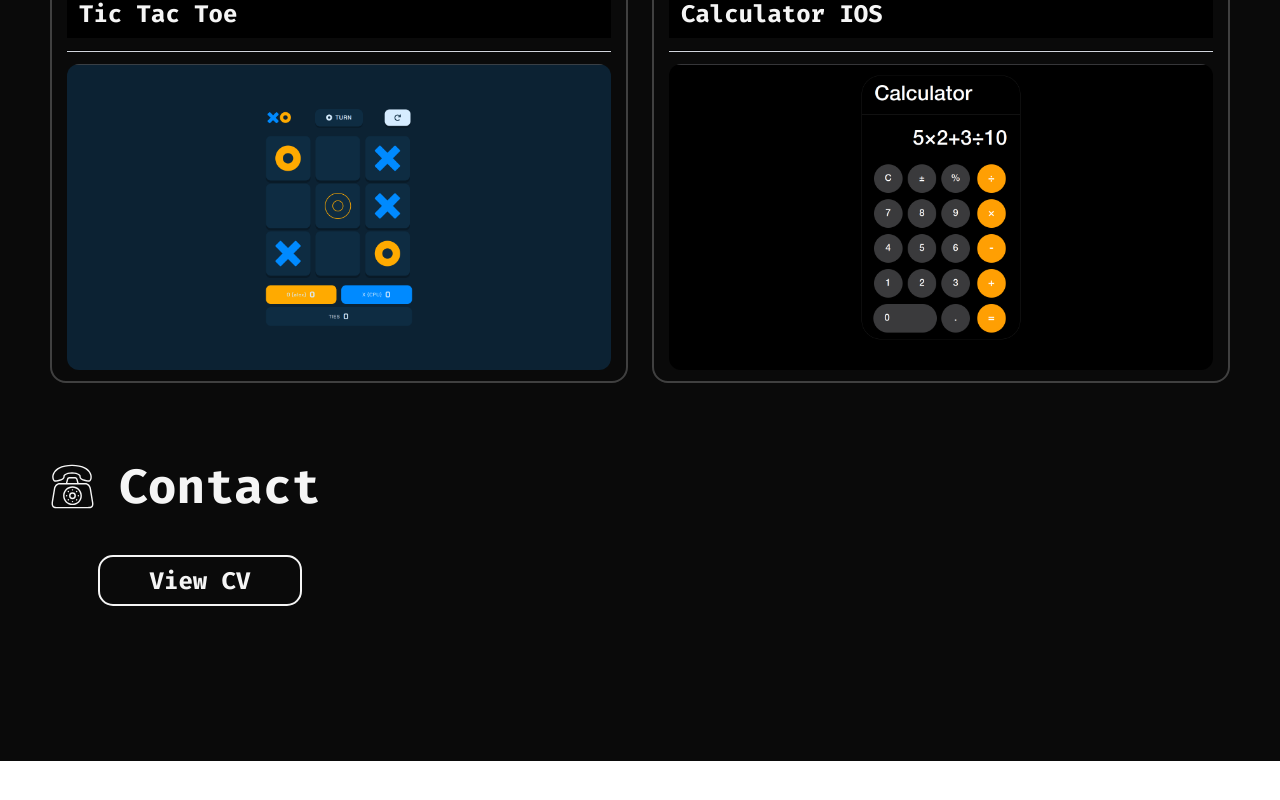
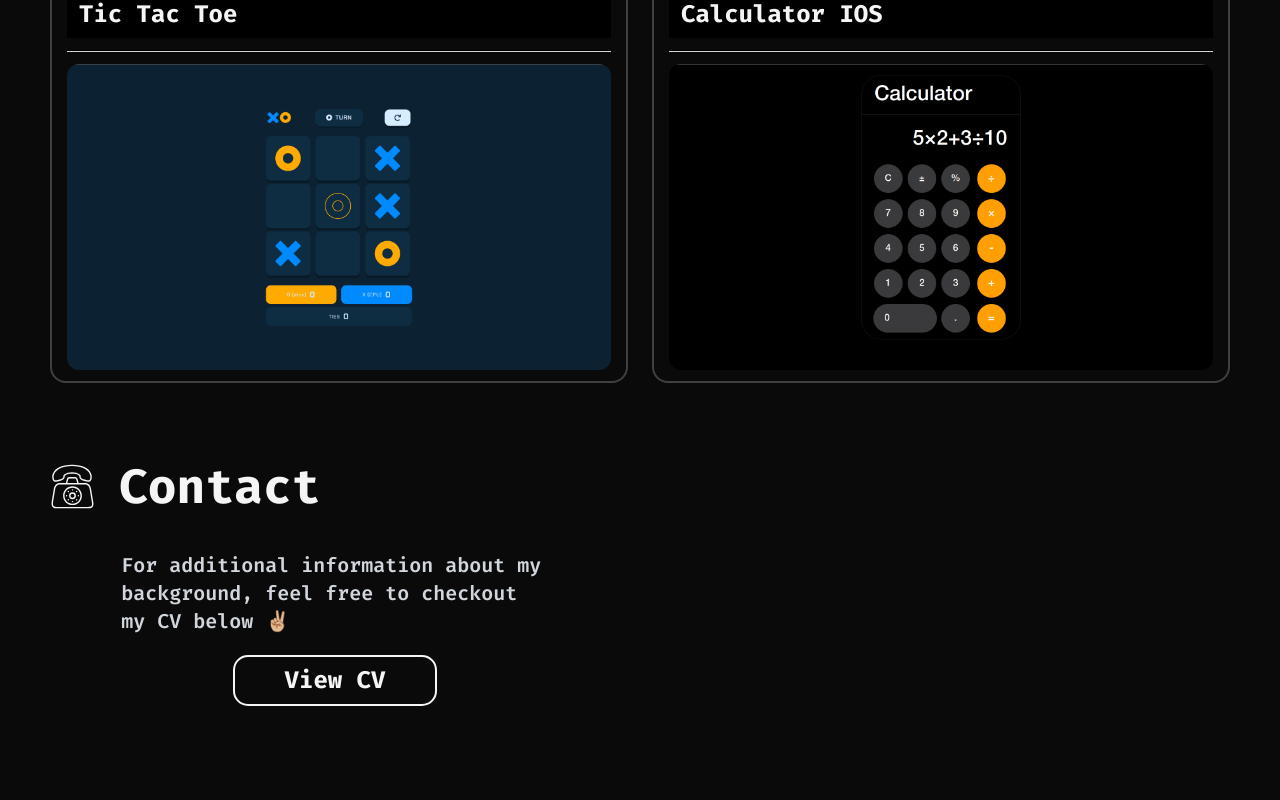
Before and after one commit to AlexanderMatveev2908/next-portfolio, a Next.js app: page / in a window 1280 px wide. Shown: the part 1957-2757 px from the top of the page. Before the commit the page ends 2718 px from the top, so only its background shows below. Built offline with nearby package versions, Linux system fonts and the light colour scheme.

Commit message:
added txt explanation cv

```diff
--- a/src/features/Contact/Contact.tsx
+++ b/src/features/Contact/Contact.tsx
@@ -16,9 +16,18 @@ const Contact: FC = () => {
         },
       }}
     >
-      <div className="w-full grid grid-cols-1 gap-10 sm:grid-cols-2">
-        <div className="w-[300px] h-[60px] flex justify-center items-center">
-          <FancyBtn />
+      <div className="w-full grid grid-cols-1 gap-10 lg:grid-cols-2">
+        <div className="w-full grid grid-cols-1 gap-5">
+          <div className="w-full flex max-w-[75%] justify-self-center">
+            <span className="txt__md font-semibold text-gray-300">
+              For additional information about my background, feel free to
+              checkout my CV below ✌🏼
+            </span>
+          </div>
+
+          <div className="flex justify-center items-center">
+            <FancyBtn {...{ href: "ALEXANDER_MTAVEEV_CV.pdf" }} />
+          </div>
         </div>
       </div>
     </WrapSection>
--- a/src/features/Contact/components/FancyBtn/FancyBtn.tsx
+++ b/src/features/Contact/components/FancyBtn/FancyBtn.tsx
@@ -6,12 +6,16 @@ import { useState, type FC } from "react";
 import { css } from "@emotion/react";
 import InnerShadow from "./components/InnerShadow/InnerShadow";
 
-const FancyBtn: FC = () => {
+type PropsType = {
+  href: string;
+};
+
+const FancyBtn: FC<PropsType> = ({ href }) => {
   const [isHover, setIsHover] = useState(false);
 
   return (
     <a
-      href=""
+      href={href}
       target="_blank"
       rel="noopener noreferrer"
       className="w-full max-w-fit h-full max-h-fit relative"
```
